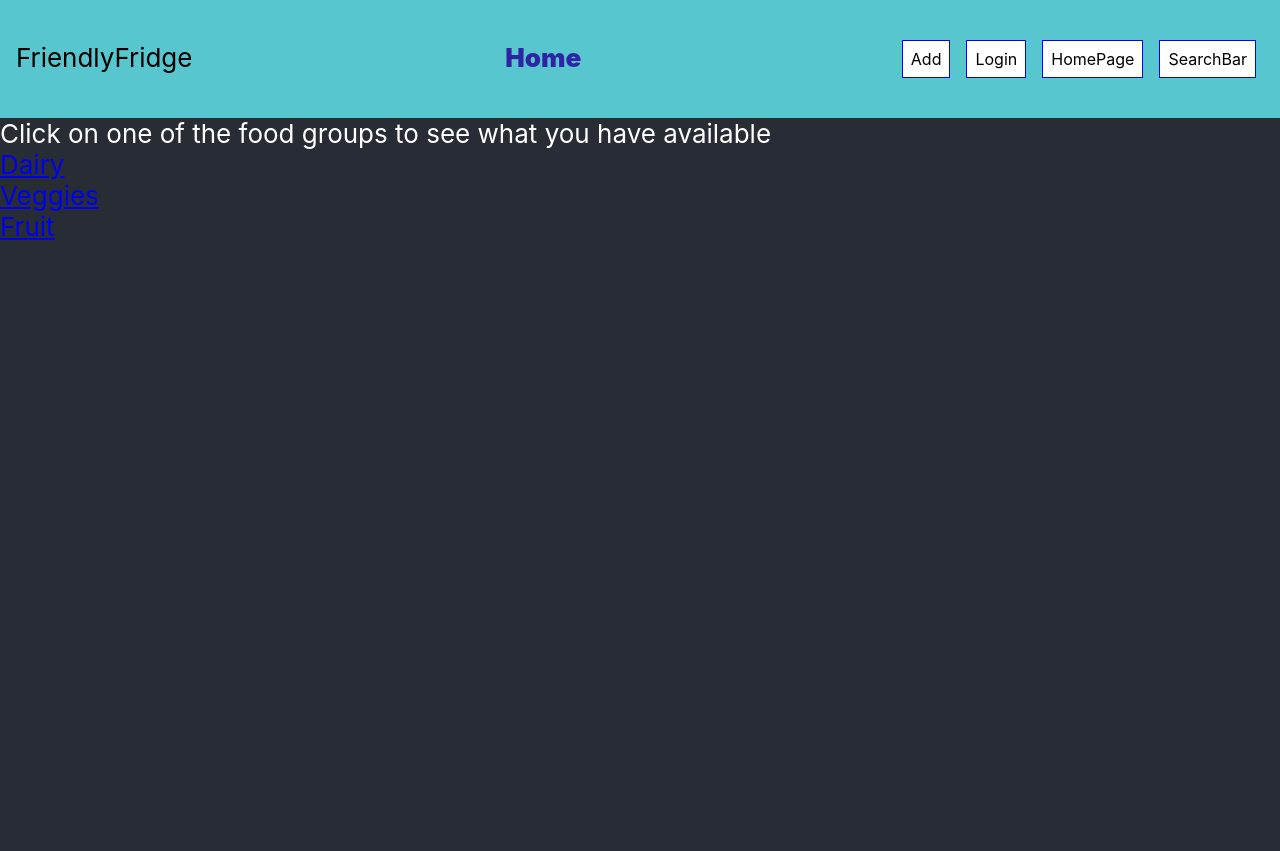
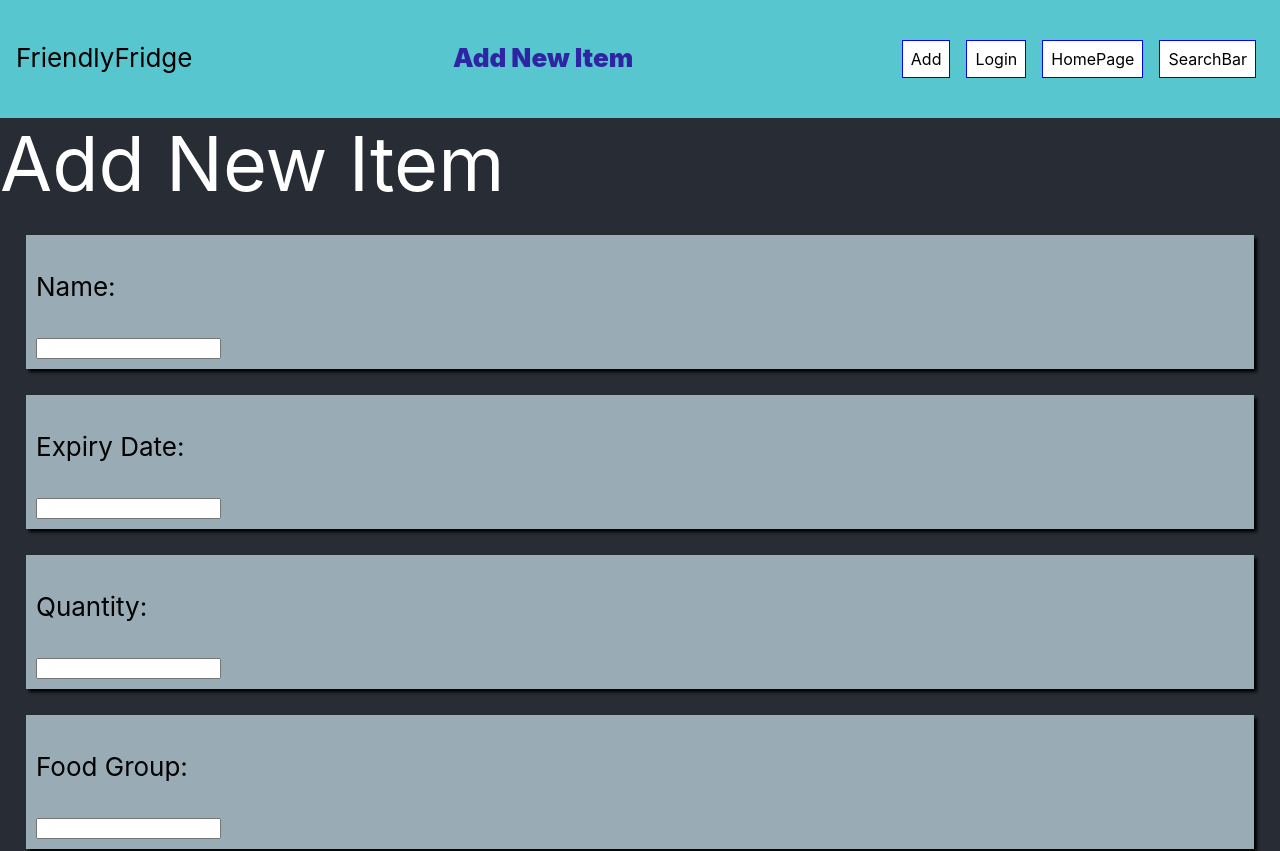
Before and after one commit to aunyamukherjee/friendly-fridge, a React (Create React App) app: page / in a window 1280 px wide. Shown: the top 851 px of the page. Built offline with nearby package versions, Linux system fonts and the light colour scheme.

Commit message:
Formatting add new item page

```diff
--- /dev/null
+++ b/src/AddNewItem/AddNewItem.css
@@ -0,0 +1,21 @@
+.AddNewItem-container {
+    display: flex;
+    flex-direction: row;
+    flex-wrap: wrap;
+}
+
+.Title {
+    font-size: 2cm;
+    align-content: center;
+    flex: 1;
+}
+
+.AddNewItems-items {
+    padding: 10px;
+    color: black;
+    box-shadow: 3px 3px 3px black;
+    margin: 1em;
+    flex-direction: row;
+    flex-wrap: wrap;
+    background-color:rgba(163, 184, 193, 0.92);
+}
--- /dev/null
+++ b/src/AddNewItem/index.js
@@ -0,0 +1,32 @@
+import React from 'react';
+import "./AddNewItem.css";
+
+const AddNewItem = (props) => {
+    return (
+        <div AddNewItem-container>
+            <div className= "Title" >Add New Item</div>
+            <div className= "AddNewItems-items">
+                <p>Name:</p>
+                <input type="text" onChange= {props.changed} value = {props.name} />
+            </div>
+            <div className= "AddNewItems-items">
+                <p>Expiry Date:</p>
+                <input type="text" onChange= {props.changed} value = {props.name} />
+            </div>
+            <div className= "AddNewItems-items">
+                <p>Quantity:</p>
+                <input type="text" onChange= {props.changed} value = {props.name} />
+            </div>
+            <div className= "AddNewItems-items">
+                <p>Food Group:</p>
+                <input type="text" onChange= {props.changed} value = {props.name} />
+            </div>
+            <div className= "AddNewItems-items">
+                <p>Comments:</p>
+                <input type="text" onChange= {props.changed} value = {props.name} />
+            </div>
+        </div>
+    )
+}
+
+export default AddNewItem;
--- a/src/App.js
+++ b/src/App.js
@@ -2,10 +2,11 @@ import React from 'react';
 import './App.css';
 import Header from './Header';
 import Footer from './Footer';
-import "./Footer/Footer.css";
+// import "./Footer/Footer.css";
 // import { render } from '@testing-library/react';
 import HomePageBody from './HomePageBody';
 import FoodGroupListView from "./FoodGroupListView";
+import AddNewItem from "./AddNewItem";
 
 
 const App = (props) => {
@@ -17,8 +18,9 @@ const App = (props) => {
       <div>
         <Header className ="Header"/>
       <div className = "Body">
-      {/* <FoodGroupListView /> */}
-        <HomePageBody />
+        {/* <HomePageBody /> */}
+        {/* <FoodGroupListView /> */}
+        <AddNewItem />
       </div>
 
         <Footer className = "Footer"/>
--- a/src/Header/index.js
+++ b/src/Header/index.js
@@ -20,7 +20,8 @@ class Header extends Component {
       {name: 'Home'},
       {name: 'Dairy'},
       {name: 'Veggies'},
-      {name: 'Fruit'}
+      {name: 'Fruit'},
+      {name: 'Add New Item'}
     ],
     otherState: 'some other value'
   }
@@ -36,7 +37,7 @@ class Header extends Component {
         </div>
 
         <div className= "Page-Title">
-          <PageName name = {this.state.titles[0].name}/>
+          <PageName name = {this.state.titles[4].name}/>
         </div>
 
         <div className= "Header-button">
```
